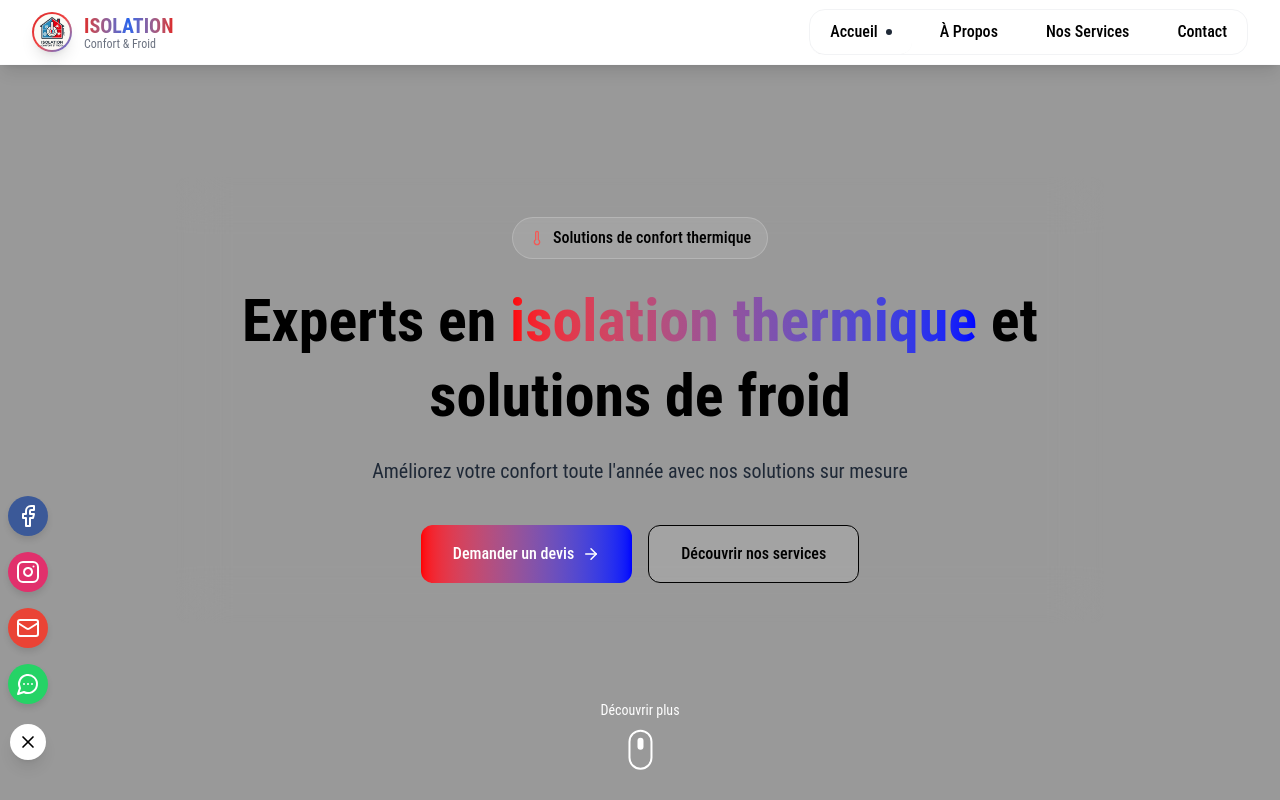
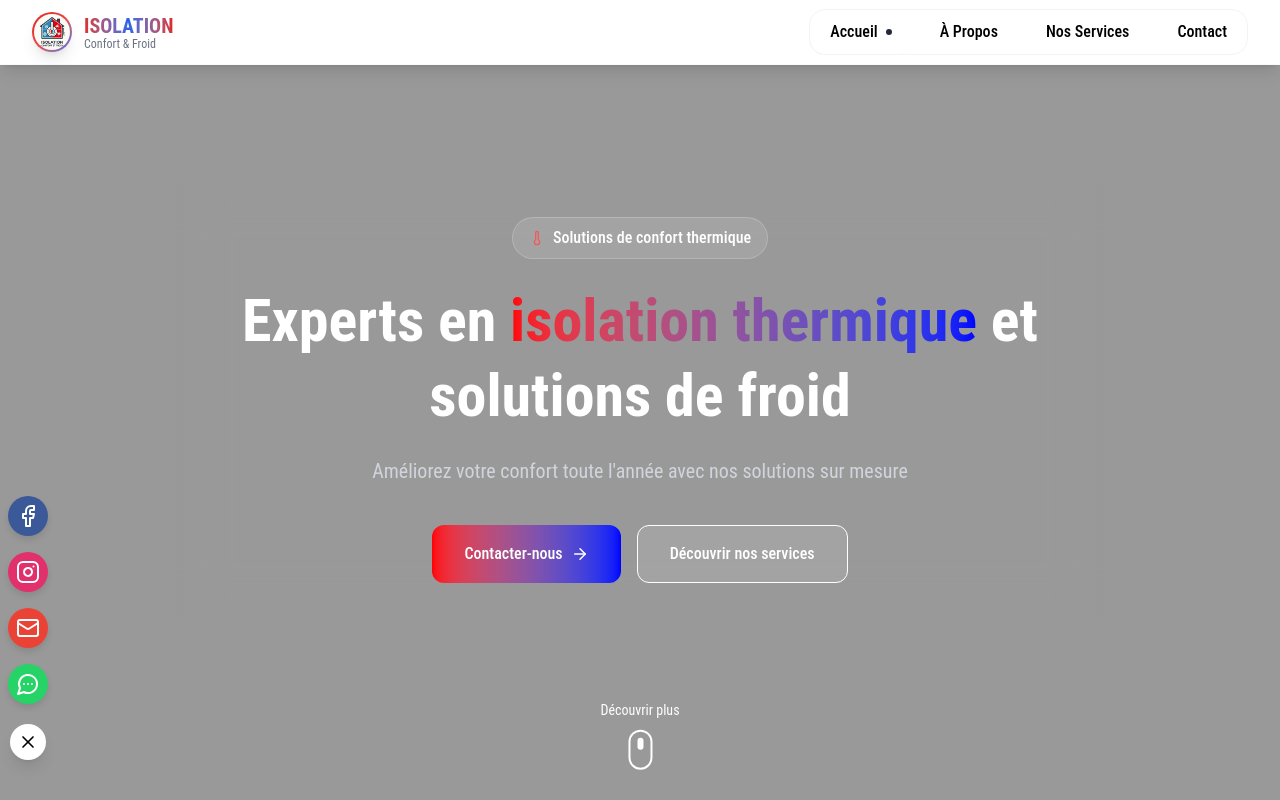
Before and after one commit to mziliNassim/isolation-confort-et-froid, a React (Vite) app: page /home in a window 1280 px wide. Shown: the top 800 px of the page. Built offline with nearby package versions, Linux system fonts and the light colour scheme.

Commit message:
home  page - backdrop

```diff
--- a/src/components/home/Hero.jsx
+++ b/src/components/home/Hero.jsx
@@ -53,7 +53,7 @@ const Hero = () => {
               className="inline-flex items-center gap-2 px-4 py-2 mb-6 rounded-full bg-white/10 backdrop-blur-md border border-white/20"
             >
               <Thermometer size={16} className="text-[#f35a57]" />
-              <span className="text-black font-medium">
+              <span className="text-white font-medium">
                 Solutions de confort thermique
               </span>
             </motion.div>
@@ -62,7 +62,7 @@ const Hero = () => {
               initial={{ opacity: 0, y: 30 }}
               animate={{ opacity: 1, y: 0 }}
               transition={{ duration: 0.8, delay: 0.7 }}
-              className="text-4xl sm:text-5xl md:text-6xl font-bold text-black mb-6 leading-tight max-w-4xl mx-auto"
+              className="text-4xl sm:text-5xl md:text-6xl font-bold text-white mb-6 leading-tight max-w-4xl mx-auto"
             >
               Experts en{" "}
               <span className="text-transparent bg-clip-text bg-gradient-to-r from-[red] to-[blue]">
@@ -75,7 +75,7 @@ const Hero = () => {
               initial={{ opacity: 0, y: 30 }}
               animate={{ opacity: 1, y: 0 }}
               transition={{ duration: 0.8, delay: 0.9 }}
-              className="text-lg md:text-xl text-gray-800 mb-10 max-w-2xl mx-auto"
+              className="text-lg md:text-xl text-gray-300 mb-10 max-w-2xl mx-auto"
             >
               Améliorez votre confort toute l'année avec nos solutions sur
               mesure
@@ -91,7 +91,7 @@ const Hero = () => {
                 to="/contact"
                 className="px-8 py-4 rounded-xl bg-gradient-to-r from-[red] to-[blue] text-white font-medium hover:shadow-lg hover:shadow-[#f35a57]/30 transition-all duration-300 flex items-center justify-center gap-2 group"
               >
-                Demander un devis
+                Contacter-nous
                 <ArrowRight
                   size={18}
                   className="group-hover:translate-x-1 transition-transform duration-300"
@@ -99,7 +99,7 @@ const Hero = () => {
               </Link>
               <Link
                 to="/services"
-                className="px-8 py-4 rounded-xl bg-white/10 backdrop-blur-md border border-black text-black font-medium hover:bg-white/20 transition-all duration-300"
+                className="px-8 py-4 rounded-xl bg-white/10 backdrop-blur-md border border-white text-white font-medium hover:bg-white/20 transition-all duration-300"
               >
                 Découvrir nos services
               </Link>
--- a/src/pages/Home.jsx
+++ b/src/pages/Home.jsx
@@ -9,7 +9,6 @@ const Home = () => {
   return (
     <>
       <div className="mb-10">
-        {/* Hero Section with Video Background */}
         <Hero />
 
         <div className="w-full md:w-10/12 mx-auto">
```
